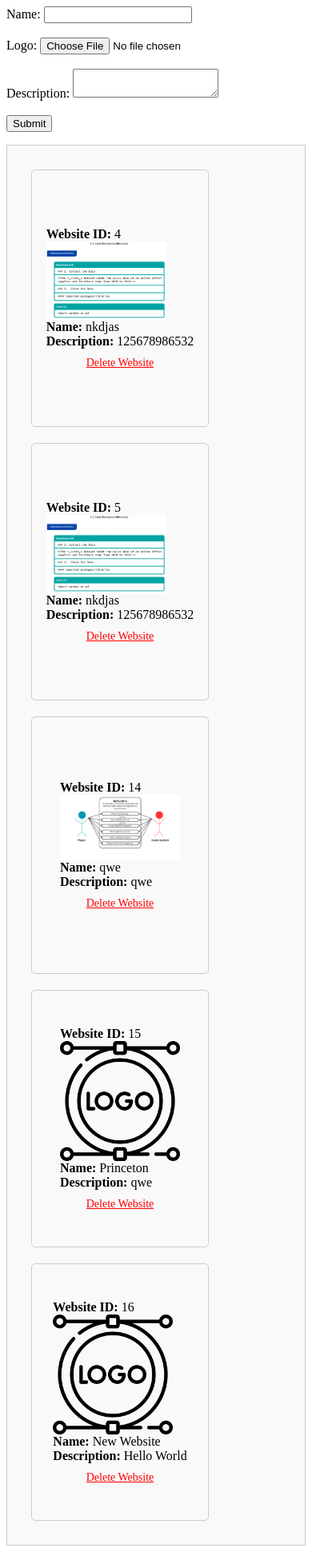
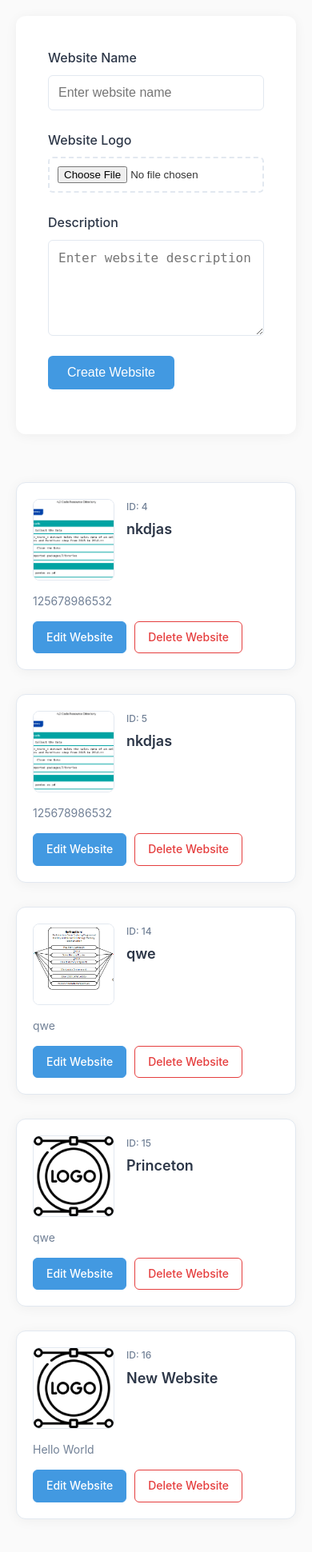
Before and after one commit to Renztgm/cmsg1, a PHP site: page / in a window 390 px wide. Shown: the whole page at 80% size. After the commit the page ends 1900 px from the top, so only its background shows below. Run offline with PHP 8.4, Linux system fonts and the light colour scheme; data comes from the database, SQL or seed files in the repository.

Commit message:
Enhance index.php with improved styling and layout for website form and display. Introduce responsive design elements, including a new form structure and website card layout. Add a new logo image to the uploads directory.

```diff
--- a/index.php
+++ b/index.php
@@ -57,22 +57,194 @@ if (isset($_GET['delete_page'])) {
 }
 ?>
 
-<!-- ✅ Add enctype attribute here -->
-<form method="POST" action="" enctype="multipart/form-data">
-    <label for="name">Name:</label>
-    <input type="text" id="name" name="name" required><br><br>
+<style>
+    body {
+        font-family: -apple-system, BlinkMacSystemFont, 'Segoe UI', Roboto, Oxygen, Ubuntu, Cantarell, sans-serif;
+        line-height: 1.6;
+        color: #333;
+        max-width: 1200px;
+        margin: 0 auto;
+        padding: 20px;
+        background-color: #fafafa;
+    }
 
-    <label for="logo">Logo:</label>
-    <input type="file" name="logo" id="logo" accept="image/*" required><br><br>
+    .form-container {
+        background: white;
+        padding: 40px;
+        border-radius: 12px;
+        box-shadow: 0 2px 15px rgba(0, 0, 0, 0.05);
+        margin-bottom: 40px;
+        max-width: 600px;
+    }
 
-    <label for="description">Description:</label>
-    <textarea id="description" name="description" required></textarea><br><br>
+    .form-group {
+        margin-bottom: 25px;
+    }
 
+    label {
+        display: block;
+        margin-bottom: 8px;
+        font-weight: 500;
+        color: #2d3748;
+    }
 
-    <input type="submit" value="Submit">
-</form>
+    input[type="text"],
+    textarea {
+        width: 100%;
+        padding: 12px;
+        border: 1px solid #e2e8f0;
+        border-radius: 6px;
+        font-size: 16px;
+        transition: border-color 0.2s;
+    }
 
-<div class="recents" style="padding: 20px; background-color: #f9f9f9; border: 1px solid #ccc; display: flex; flex-wrap: wrap; flex-direction: row; align-items: center;">
+    input[type="text"]:focus,
+    textarea:focus {
+        outline: none;
+        border-color: #4299e1;
+        box-shadow: 0 0 0 3px rgba(66, 153, 225, 0.1);
+    }
+
+    textarea {
+        min-height: 120px;
+        resize: vertical;
+    }
+
+    input[type="file"] {
+        padding: 10px;
+        border: 2px dashed #e2e8f0;
+        border-radius: 6px;
+        width: 100%;
+        cursor: pointer;
+    }
+
+    input[type="submit"] {
+        background-color: #4299e1;
+        color: white;
+        padding: 12px 24px;
+        border: none;
+        border-radius: 6px;
+        font-size: 16px;
+        font-weight: 500;
+        cursor: pointer;
+        transition: background-color 0.2s;
+    }
+
+    input[type="submit"]:hover {
+        background-color: #3182ce;
+    }
+
+    .websites-grid {
+        display: grid;
+        grid-template-columns: repeat(auto-fill, minmax(300px, 1fr));
+        gap: 30px;
+        padding: 20px 0;
+    }
+
+    .website-card {
+        background: white;
+        border-radius: 12px;
+        overflow: hidden;
+        transition: transform 0.2s, box-shadow 0.2s;
+        box-shadow: 0 2px 15px rgba(0, 0, 0, 0.05);
+        border: 1px solid #e2e8f0;
+        display: block;
+        text-decoration: none;
+        color: inherit;
+    }
+
+    .website-card:hover {
+        transform: translateY(-5px);
+        box-shadow: 0 4px 20px rgba(0, 0, 0, 0.1);
+    }
+
+    .website-content {
+        padding: 20px;
+        display: grid;
+        gap: 15px;
+    }
+
+    .website-header {
+        display: grid;
+        grid-template-columns: auto 1fr;
+        gap: 15px;
+        align-items: start;
+    }
+
+    .website-logo {
+        width: 100px;
+        height: 100px;
+        object-fit: cover;
+        border-radius: 8px;
+        border: 1px solid #e2e8f0;
+    }
+
+    .website-info {
+        display: grid;
+        gap: 5px;
+    }
+
+    .website-id {
+        font-size: 12px;
+        color: #718096;
+        font-weight: 500;
+    }
+
+    .website-title {
+        font-size: 18px;
+        font-weight: 600;
+        color: #2d3748;
+        margin: 0;
+    }
+
+    .website-description {
+        color: #718096;
+        font-size: 14px;
+        line-height: 1.5;
+        margin: 0;
+    }
+
+    .delete-link {
+        color: #e53e3e;
+        text-decoration: none;
+        font-size: 14px;
+        font-weight: 500;
+        display: inline-block;
+        padding: 8px 16px;
+        border: 1px solid #e53e3e;
+        border-radius: 6px;
+        text-align: center;
+        transition: all 0.2s;
+    }
+
+    .delete-link:hover {
+        color: white;
+        background-color: #e53e3e;
+    }
+</style>
+
+<div class="form-container">
+    <form method="POST" action="" enctype="multipart/form-data">
+        <div class="form-group">
+            <label for="name">Website Name</label>
+            <input type="text" id="name" name="name" required placeholder="Enter website name">
+        </div>
+
+        <div class="form-group">
+            <label for="logo">Website Logo</label>
+            <input type="file" name="logo" id="logo" accept="image/*" required>
+        </div>
+
+        <div class="form-group">
+            <label for="description">Description</label>
+            <textarea id="description" name="description" required placeholder="Enter website description"></textarea>
+        </div>
+
+        <input type="submit" value="Create Website">
+    </form>
+</div>
+
+<div class="websites-grid">
     <?php
         include_once 'db.php';
 
@@ -90,16 +262,29 @@ if (isset($_GET['delete_page'])) {
             $minPage = $minPageStmt->fetch(PDO::FETCH_ASSOC);
             $minPageId = $minPage && $minPage['minPageId'] !== null ? $minPage['minPageId'] : '';
         ?>
-        <a href="editpage.php?websiteId=<?php echo htmlspecialchars($website['websiteId']); ?>&pageId=<?php echo htmlspecialchars($minPageId); ?>" style="text-decoration: none; color: black;">
-            <div style="border: 1px solid #ccc; padding: 10px; margin: 10px; width: 200px; height: 300px;display: inline-block; border-radius: 5px; align-items: center; display: flex; justify-content: center; flex-direction: column;">
-                <strong>Website ID:</strong> <?php echo htmlspecialchars($website['websiteId']); ?><br>
-                <img src="uploads/<?php echo htmlspecialchars($website['logo']); ?>" alt="Logo" width="150"><br>
-                <strong>Name:</strong> <?php echo htmlspecialchars($website['name']); ?><br>
-                <strong>Description:</strong> <?php echo htmlspecialchars($website['description']); ?>
-                <a href="index.php?delete_website=<?= $website['websiteId'] ?>"
-                   onclick="return confirm('Delete this website and ALL its pages, templates, and contents?');"
-                   style="color:red; margin-top:10px; font-size:14px; display:block;">Delete Website</a>
+        <div class="website-card">
+            <div class="website-content">
+                <div class="website-header">
+                    <img src="uploads/<?php echo htmlspecialchars($website['logo']); ?>"
+                         alt="<?php echo htmlspecialchars($website['name']); ?> Logo"
+                         class="website-logo">
+                    <div class="website-info">
+                        <div class="website-id">ID: <?php echo htmlspecialchars($website['websiteId']); ?></div>
+                        <div class="website-title"><?php echo htmlspecialchars($website['name']); ?></div>
+                    </div>
+                </div>
+                <div class="website-description"><?php echo htmlspecialchars($website['description']); ?></div>
+                <div style="display: flex; gap: 10px;">
+                    <a href="editpage.php?websiteId=<?php echo htmlspecialchars($website['websiteId']); ?>&pageId=<?php echo htmlspecialchars($minPageId); ?>"
+                       class="delete-link"
+                       style="background-color: #4299e1; color: white; border-color: #4299e1;">
+                        Edit Website
+                    </a>
+                    <a href="index.php?delete_website=<?= $website['websiteId'] ?>"
+                       onclick="return confirm('Delete this website and ALL its pages, templates, and contents?');"
+                       class="delete-link">Delete Website</a>
+                </div>
             </div>
-        </a>
+        </div>
     <?php endforeach; ?>
 </div>
```
Also changed, not shown: uploads/6827375cc9d8e_68268d929f935_495073040_2197303414074012_8272612189865387795_n.png (added).
